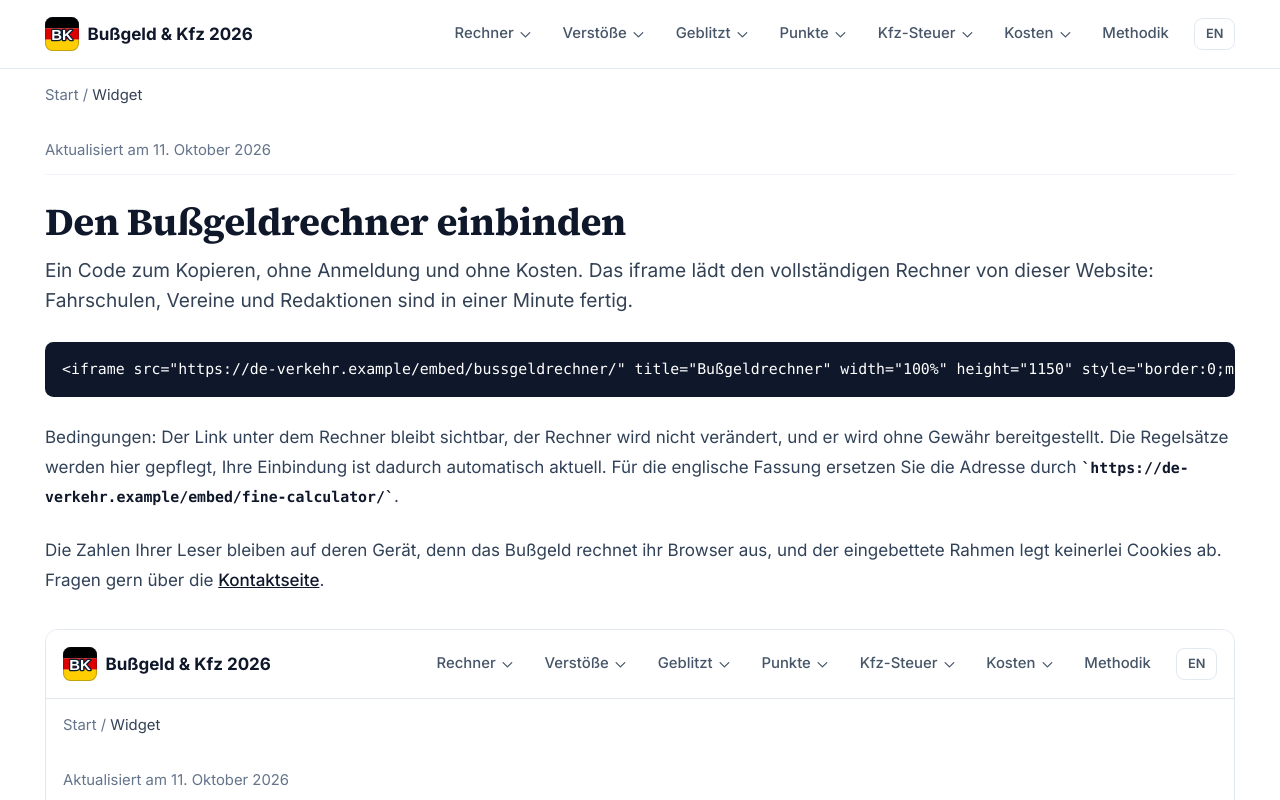
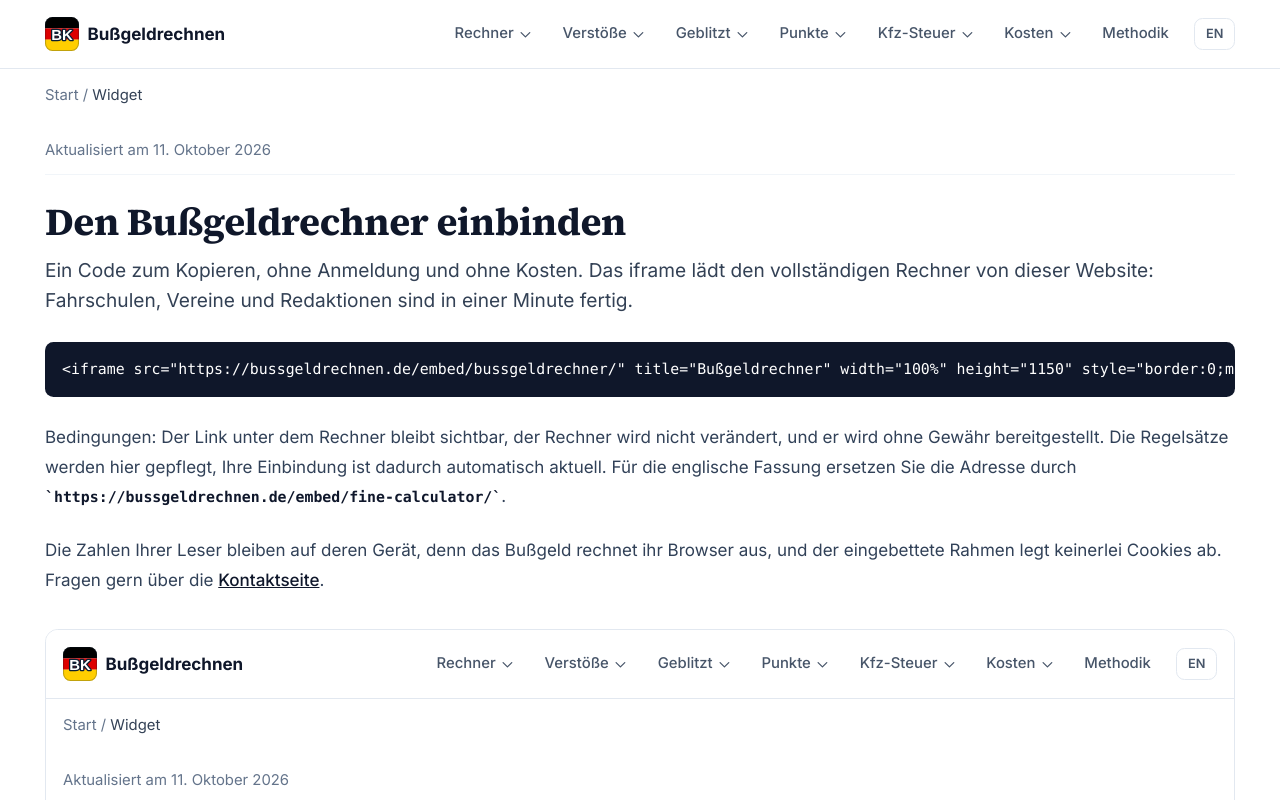
Before and after one commit to Mottalib-10M/bussgeldrechnen.de, an Astro site: page /de/widget in a window 1280 px wide. Shown: the top 800 px of the page. Built offline with nearby package versions, Linux system fonts and the light colour scheme; Astro itself is replaced by a stand-in of ours.

Commit message:
Mise en ligne sur bussgeldrechnen.de : nom, domaine, déploiement GitHub Pages
Co-Authored-By: Claude Opus 5.5 <noreply@anthropic.com>

```diff
--- a/CONTRIBUTING-SEITEN.md
+++ b/CONTRIBUTING-SEITEN.md
@@ -1,4 +1,4 @@
-# Ajouter ou étoffer une page de de-verkehr
+# Ajouter ou étoffer une page de Bußgeldrechnen (de-verkehr)
 
 Notice pour les agents qui prolongent le site. À lire en entier avant d'écrire une ligne, avec `~/Documents/GitHub/RECETTE-SITE.md` : §0, §3, §6, §7, §9.3, §11, §17.4, §21, §26.
 
--- a/package.json
+++ b/package.json
@@ -1,5 +1,5 @@
 {
-  "name": "de-verkehr",
+  "name": "bussgeldrechnen.de",
   "type": "module",
   "version": "0.1.0",
   "private": true,
--- a/public/llms.txt
+++ b/public/llms.txt
@@ -1,4 +1,4 @@
-# Bußgeld & Kfz 2026 (German Traffic Fines)
+# Bußgeldrechnen
 
 > Independent German/English site by Radif Partners: the complete official German fine catalogue (Bußgeldkatalog-Verordnung, as amended 12 Aug 2026) read from the legal XML, with fines, Flensburg points (FeV annex 13), probation class A/B (FeV annex 12), procedure fees (§ 107 OWiG), the six-month limitation period in force since 1 July 2026, and an exact German vehicle tax calculator (KraftStG) matching the Federal Finance Ministry calculator in 21 test cases. All calculations run in the browser; no data collected, no referrals to law firms.
 
--- a/public/robots.txt
+++ b/public/robots.txt
@@ -3,4 +3,4 @@ Allow: /
 
 Disallow: /*?*
 
-Sitemap: https://de-verkehr.example/sitemap-index.xml
+Sitemap: https://bussgeldrechnen.de/sitemap-index.xml
--- a/src/data/og.json
+++ b/src/data/og.json
@@ -7,14 +7,14 @@
    "title": "Bußgeldkatalog 2026\nPunkte · Fahrverbot · Kfz-Steuer",
    "subtitle": "Amtliche BKatV-Tabelle, neutral gerechnet",
    "badge": "Stand 2026",
-   "brand": "Bußgeld & Kfz 2026"
+   "brand": "Bußgeldrechnen"
   },
   {
    "file": "og-en.png",
    "title": "German fine catalogue 2026\nPoints · driving bans · car tax",
    "subtitle": "The official BKatV table, calculated neutrally",
    "badge": "2026 rules",
-   "brand": "German Traffic Fines"
+   "brand": "Bußgeldrechnen"
   }
  ]
 }
--- a/src/data/site-config.ts
+++ b/src/data/site-config.ts
@@ -1,6 +1,6 @@
 /** Configuration centrale du site (générée par new-site.py). */
-export const SITE_URL = "https://de-verkehr.example";
-export const SITE_NAMES: Record<string, string> = {"de": "Bußgeld & Kfz 2026", "en": "German Traffic Fines"};
+export const SITE_URL = "https://bussgeldrechnen.de";
+export const SITE_NAMES: Record<string, string> = {"de": "Bußgeldrechnen", "en": "Bußgeldrechnen"};
 export const LANG_TAGS: Record<string, string> = {"de": "de-DE", "en": "en-DE"};
 export const OG_LOCALES: Record<string, string> = {"de": "de_DE", "en": "en_GB"};
 /** Une locale par langue (RECETTE §4) : « 1.234 € » en allemand, « €1,234 » en anglais. */
@@ -18,7 +18,7 @@ export const AUTHOR_DESC: Record<string, string> = {"de": "Radif Partners liest
  *  themes reellement traites par le site, pas une liste de mots-cles : un sujet
  *  declare ici sans page qui le couvre est une declaration fausse. */
 export const KNOWS_ABOUT: Record<string, string[]> = {"de": ["Bußgeldkatalog-Verordnung", "Fahreignungs-Bewertungssystem", "Kraftfahrzeugsteuergesetz", "Fahrerlaubnis auf Probe"], "en": ["German fine catalogue (BKatV)", "Flensburg points system", "German vehicle tax (KraftStG)", "Probationary licence"]};
-export const CONTACT_EMAIL = "contact@de-verkehr.example";
+export const CONTACT_EMAIL = "contact@bussgeldrechnen.de";
 export const THEME_COLOR = '#A3121B';
 export const LOGO_SYMBOL = 'BK';
 export const BING_VERIFY_CODE = '';
```
Also changed, not shown: .github/workflows/deploy.yml (added), public/apple-touch-icon.png, public/icon-192.png, public/icon-512.png, public/manifest.webmanifest, public/og-de.png, public/og-en.png.
